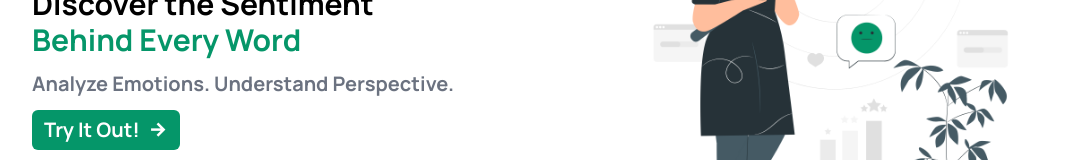
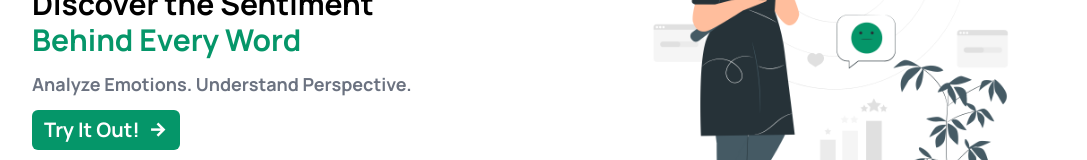
Before and after one commit to jesslyn-caroline/sentifica, a React (Vite) app: page / in a window 1280 px wide. Shown: the part 372-532 px from the top of the page, without its empty margins (96-1183 px from the left). Built offline with nearby package versions, Linux system fonts and the light colour scheme; a web font is replaced by a local one.

Commit message:
fix: hero section h2 and button text size remove: font size from icon hero section

```diff
--- a/src/screens/Home.jsx
+++ b/src/screens/Home.jsx
@@ -10,12 +10,12 @@ function Home() {
                         <br/>
                         <span className={`text-primary`}>Behind Every Word</span>
                     </h1>
-                    <h2 className={`text-accent text-xl 2xl:text-2xl font-bold`}>
+                    <h2 className={`text-accent text-lg 2xl:text-2xl font-bold`}>
                         Analyze Emotions. Understand Perspective.
                     </h2>
-                    <button className={`w-fit h-fit px-3 2xl:px-5 py-1.5 2xl:py-2 bg-primary rounded-md space-x-2 text-white text-lg xl:text-xl font-bold`}>
+                    <button className={`w-fit h-fit px-3 2xl:px-5 py-1.5 2xl:py-2 bg-primary rounded-md space-x-2 text-white text-md xl:text-xl font-bold`}>
                         <span>Try It Out!</span>
-                        <i className={`ri-arrow-right-line font-lg`}/>
+                        <i className={`ri-arrow-right-line`}/>
                     </button>
                 </div>
                 <div className={`w-full md:w-1/2 flex justify-center md:justify-end items-center`}>
```
